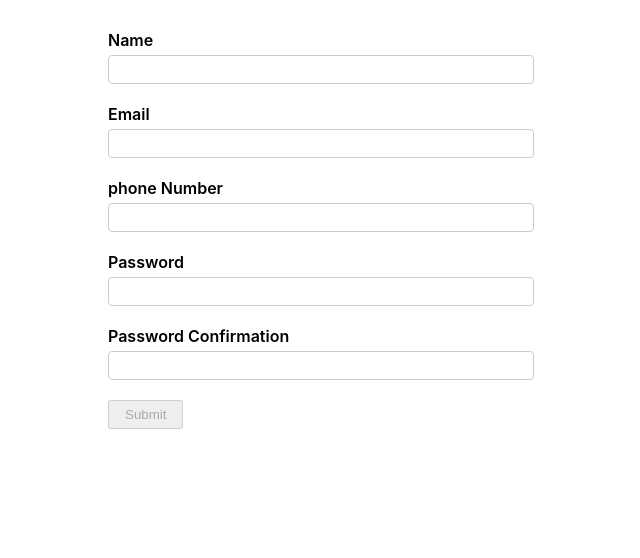
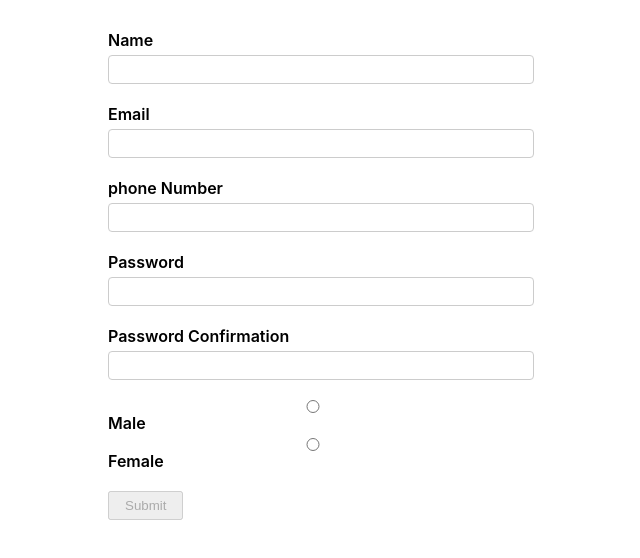
Before and after one commit to esmailireza/SingUpForm, a React (Create React App) app: page / in a window 1280 px wide. Shown: the top 558 px of the page, without its empty margins (319-959 px from the left). Built offline with nearby package versions, Linux system fonts and the light colour scheme.

Commit message:
added radio buttons to form

```diff
--- a/src/components/SingUpForm.js
+++ b/src/components/SingUpForm.js
@@ -9,6 +9,7 @@ const SingUpForm = () => {
       phoneNumber: "",
       password: "",
       passwordConfirm: "",
+      gender: "",
     },
     onSubmit: (values) => console.log(values),
     validationSchema: Yup.object({
@@ -26,6 +27,7 @@ const SingUpForm = () => {
       passwordConfirm: Yup.string()
         .required("passwordConfirm is required")
         .oneOf([Yup.ref("password"), null], "passwords must match"),
+      gender: Yup.string().required("gender is required"),
     }),
     validateOnMount: true,
   });
@@ -81,6 +83,27 @@ const SingUpForm = () => {
             <div className="error">{formik.errors.passwordConfirm}</div>
           )}
         </div>
+        <div className="formControl">
+          <input
+            type="radio"
+            id="0"
+            name="gender"
+            value="0"
+            onChange={formik.handleChange}
+            checked={formik.values.gender === "0"}
+          />
+          <label htmlFor="0">Male</label>
+
+          <input
+            type="radio"
+            id="1"
+            name="gender"
+            value="1"
+            onChange={formik.handleChange}
+            checked={formik.values.gender === "1"}
+          />
+          <label htmlFor="1">Female</label>
+        </div>
         <button type="submit" disabled={!formik.isValid}>
           Submit
         </button>
```
